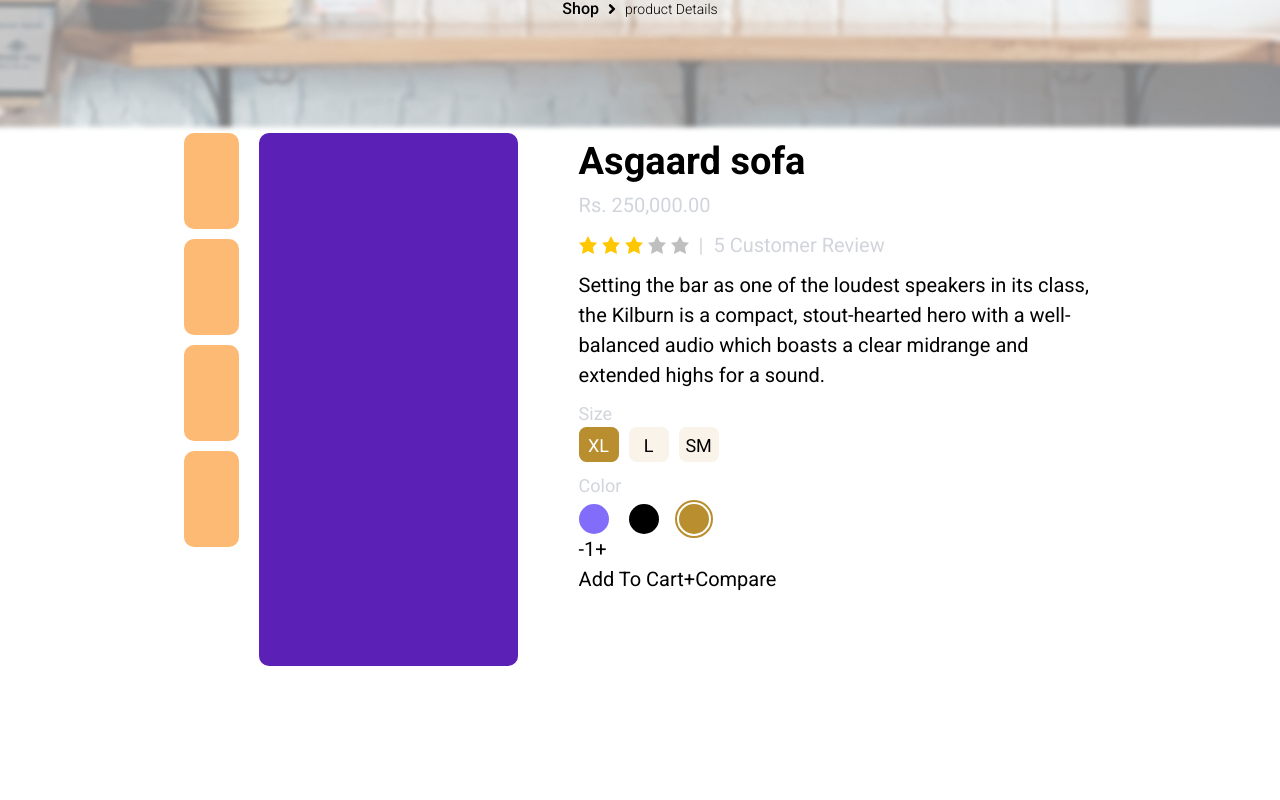
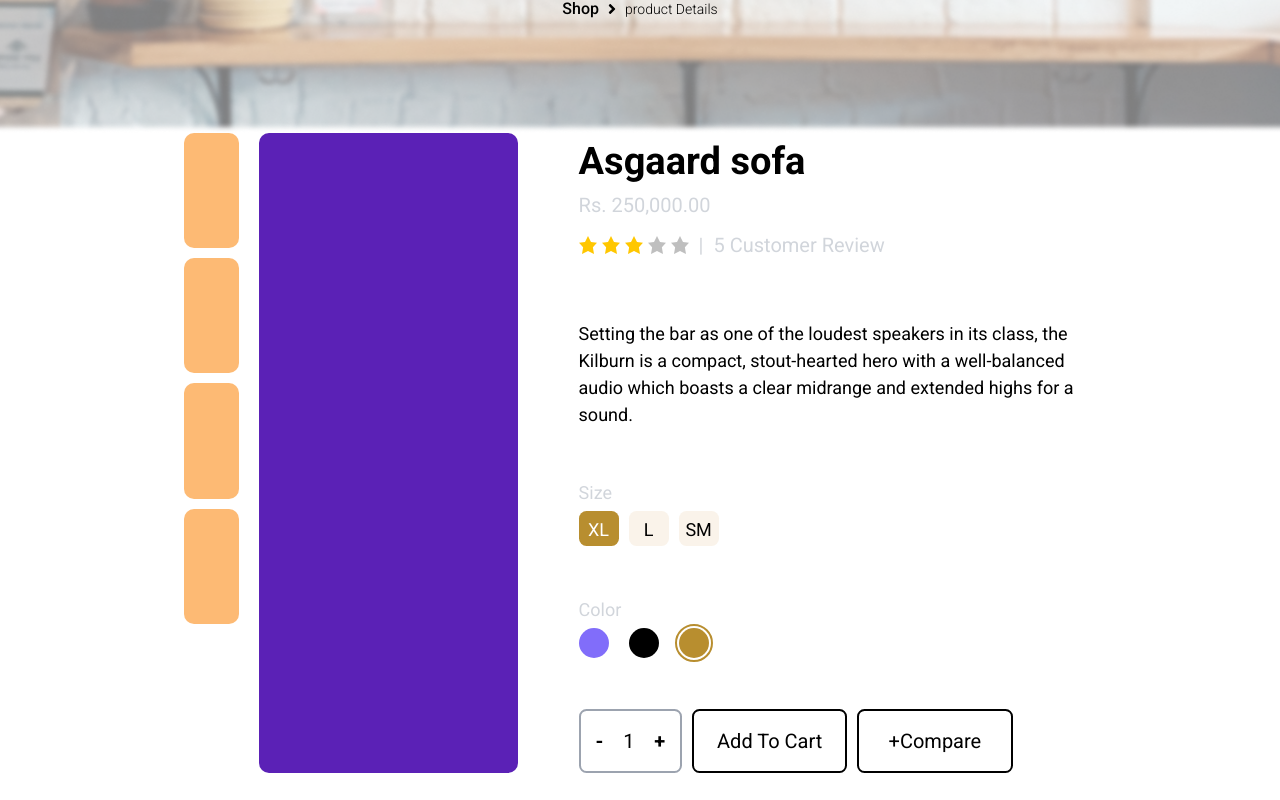
Before and after one commit to KareemHisham/shopping-store, a React (Vite) app: page /products/1 in a window 1280 px wide. Shown: the part 260-1060 px from the top of the page. Built offline with nearby package versions, Linux system fonts and the light colour scheme.

Commit message:
product_overview---product actions

```diff
--- /dev/null
+++ b/src/components/sections/product-overview/ProductActions.tsx
@@ -0,0 +1,19 @@
+const Actions = () => {
+  return (
+    <div className="flex gap-2 ">
+      <div className="flex gap-2 justify-between w-[20%] border-2 border-gray-400 rounded-md p-3">
+        <span className="cursor-pointer font-bold">-</span>
+        <span>1</span>
+        <span className="cursor-pointer font-bold">+</span>
+      </div>
+      <button className="w-[30%] border-2 border-black rounded-md p-3">
+        Add To Cart
+      </button>
+      <button className="w-[30%] border-2 border-black rounded-md p-3">
+        +Compare
+      </button>
+    </div>
+  );
+};
+
+export default Actions;
--- a/src/components/sections/product-overview/index.tsx
+++ b/src/components/sections/product-overview/index.tsx
@@ -3,14 +3,15 @@ import ProductImages from './ProductImages';
 import Rating from '../../ui/Rating';
 import Sizes from '../../ui/Sizes';
 import ProductColors from '../../ui/ProductColors';
+import Actions from './ProductActions';
 
 const ProductOverview = ({ product }: { product: IProduct }) => {
   return (
-    <section className="w-full h-[100vh]">
+    <section className="w-full h-[120vh]">
       <div className="container half-flex">
         <ProductImages />
         <div className="w-full  md:w-7/12 h-full">
-          <div className="h-4/6">
+          <div className="h-4/6 flex flex-col justify-between">
             {/** heading */}
             <div>
               <h1 className="text-xl font-bold">Asgaard sofa</h1>
@@ -22,7 +23,7 @@ const ProductOverview = ({ product }: { product: IProduct }) => {
               </div>
             </div>
             {/**description */}
-            <p>
+            <p className="text-sm">
               Setting the bar as one of the loudest speakers in its class, the
               Kilburn is a compact, stout-hearted hero with a well-balanced
               audio which boasts a clear midrange and extended highs for a
@@ -36,16 +37,9 @@ const ProductOverview = ({ product }: { product: IProduct }) => {
               active="#B88E2F"
             />
             {/** actions */}
-            <div>
-              <div>
-                <span>-</span>
-                <span>1</span>
-                <span>+</span>
-              </div>
-              <button>Add To Cart</button>
-              <button>+Compare</button>
-            </div>
+            <Actions />
           </div>
+
           {/** info */}
           <div></div>
         </div>
--- a/src/components/ui/ProductColors.tsx
+++ b/src/components/ui/ProductColors.tsx
@@ -4,7 +4,7 @@ interface ColorsProps<T extends string[]> {
 }
 const ProductColors = ({ colors, active }: ColorsProps<string[]>) => {
   return (
-    <div className="text-sm mt-2">
+    <div className="text-sm ">
       <h4 className="text-gray-300">Color</h4>
       <div className="flex gap-4 mt-1">
         {colors.map((color) => (
--- a/src/components/ui/Sizes.tsx
+++ b/src/components/ui/Sizes.tsx
@@ -5,9 +5,9 @@ interface SizesProps<T extends string[]> {
 
 const Sizes = <T extends string[]>({ sizes, active }: SizesProps<T>) => {
   return (
-    <div className="text-sm mt-2">
-      <h4 className="text-gray-300">Size</h4>
-      <div className="flex gap-2">
+    <div className="text-sm ">
+      <h4 className="text-gray-300 ">Size</h4>
+      <div className="flex gap-2 mt-1">
         {sizes.map((size) => (
           <span
             key={size}
```
